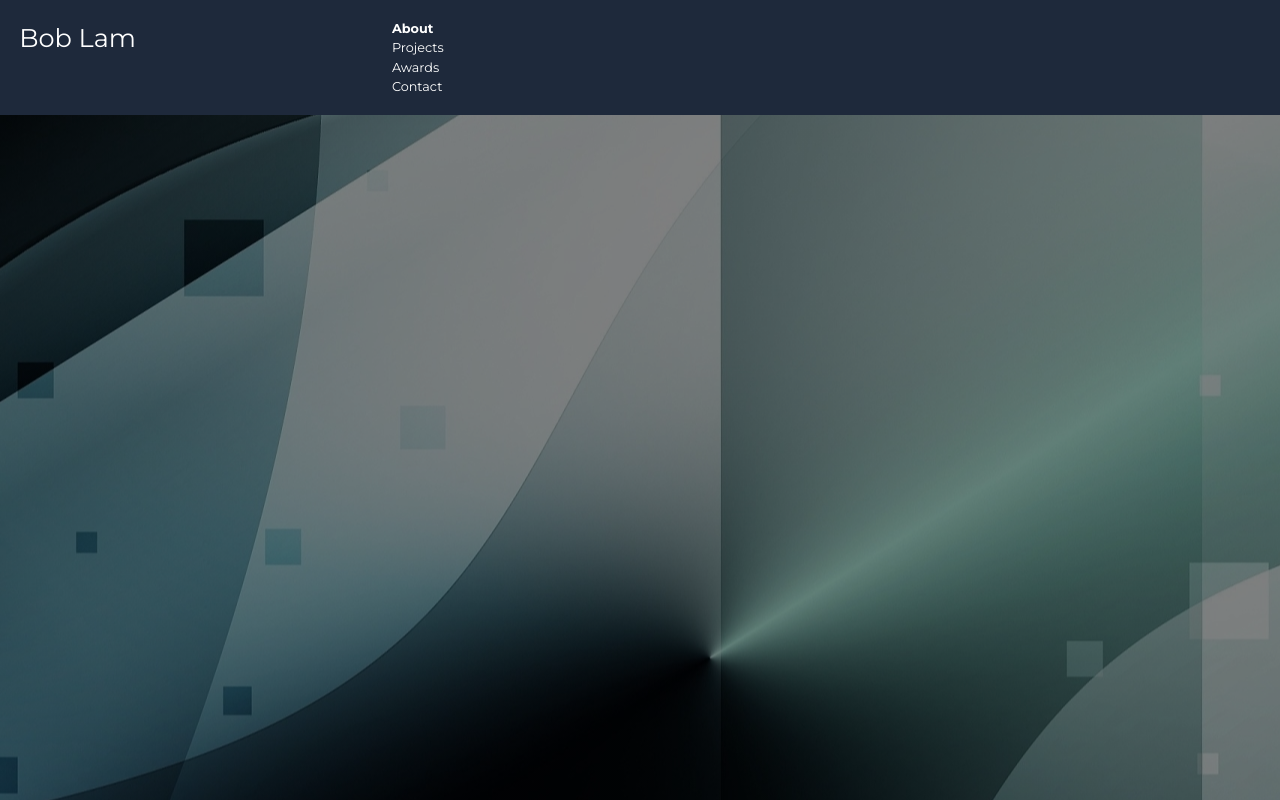
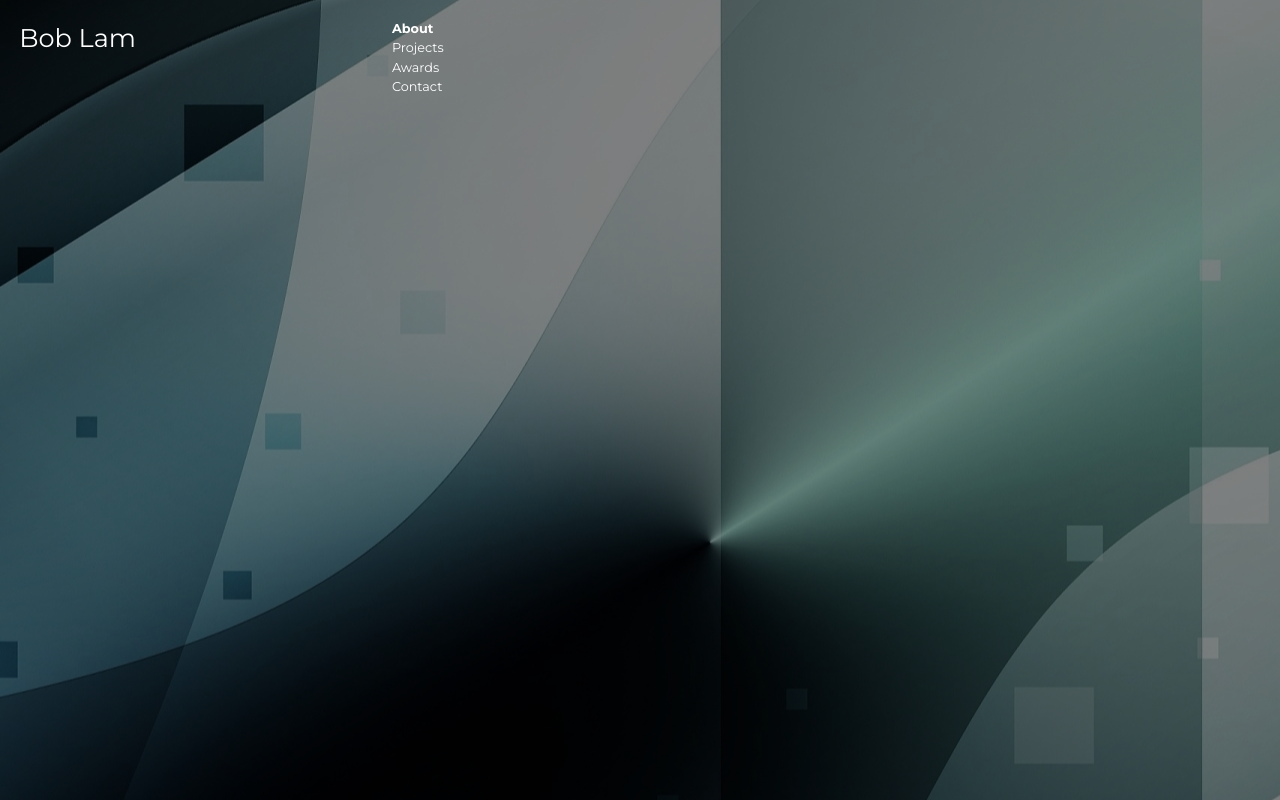
Before and after one commit to boblamceo/portfolio, a Next.js app: page /about in a window 1280 px wide. Shown: the top 800 px of the page. Built offline with nearby package versions, Linux system fonts and the light colour scheme.

Commit message:
nevermind i got it

```diff
--- a/app/header.js
+++ b/app/header.js
@@ -14,7 +14,7 @@ const Header = () => {
     const pathname = usePathname();
     return (
         <motion.div
-            className={`flex flex-row p-[1.5vw] ${montserrat.className} sticky top-0`}
+            className={`flex flex-row p-[1.5vw] ${montserrat.className} fixed top-0`}
             initial={{ y: "-100%" }}
             animate={{ y: 0 }}
         >
```
